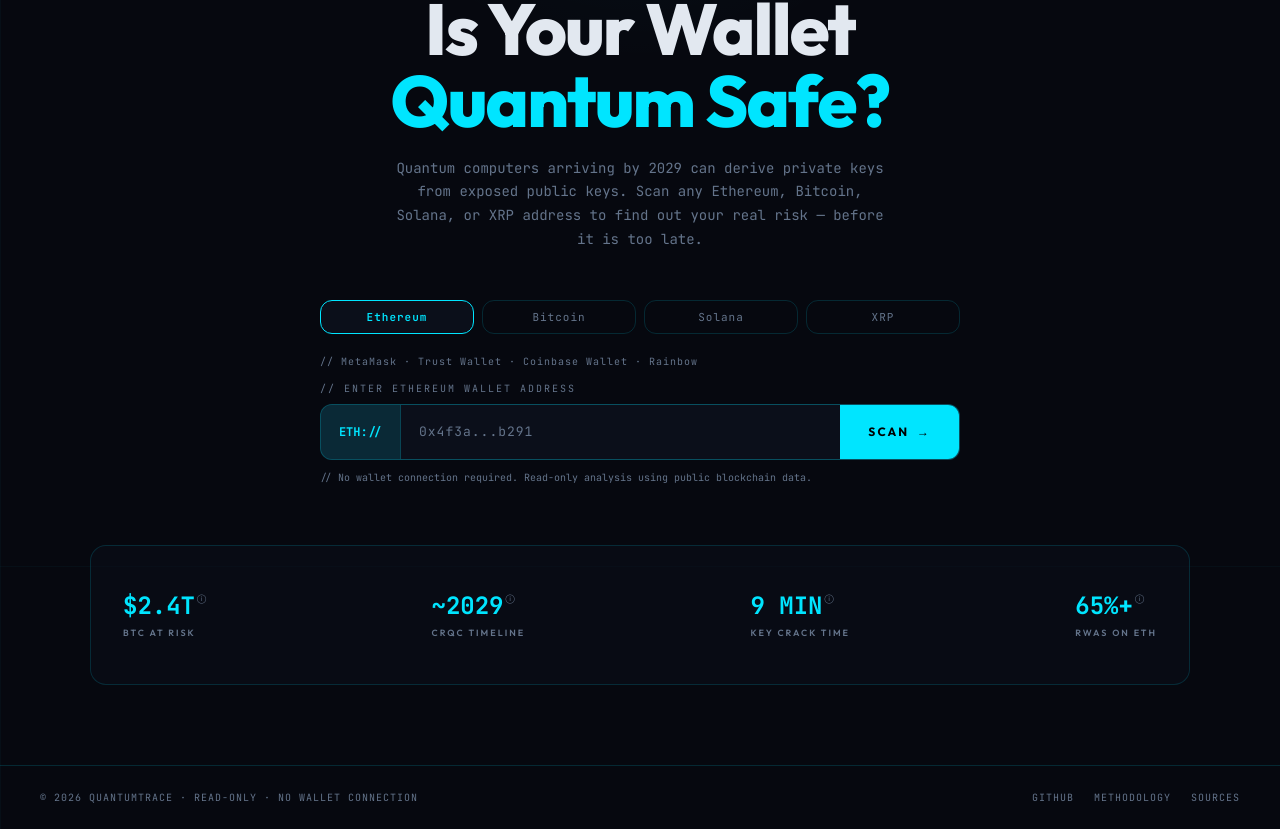
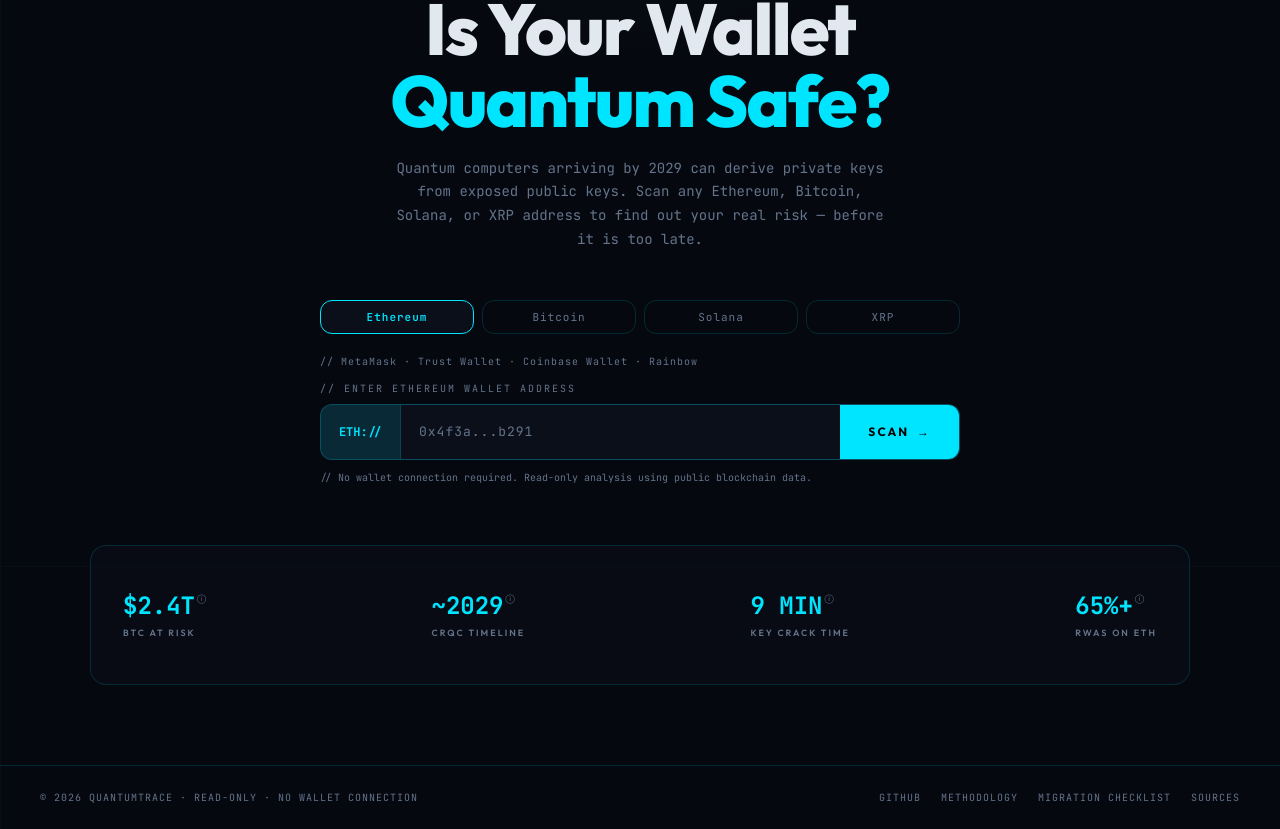
Before and after one commit to LakshmisagarBR/quantumtrace, a Next.js app in the folder frontend/: page / in a window 1280 px wide. Shown: the part 234-1063 px from the top of the page. Built offline with nearby package versions, Linux system fonts and the light colour scheme.

Commit message:
Add migration-checklist link to footer nav

```diff
--- a/frontend/src/app/page.tsx
+++ b/frontend/src/app/page.tsx
@@ -96,6 +96,9 @@ export default function Home() {
             <a href="/methodology" className="font-mono text-[10px] text-muted hover:text-primary transition-colors no-underline tracking-[1px]">
               METHODOLOGY
             </a>
+            <a href="/migration-checklist" className="font-mono text-[10px] text-muted hover:text-primary transition-colors no-underline tracking-[1px]">
+              MIGRATION CHECKLIST
+            </a>
             <a href="/sources" className="font-mono text-[10px] text-muted hover:text-primary transition-colors no-underline tracking-[1px]">
               SOURCES
             </a>
```
